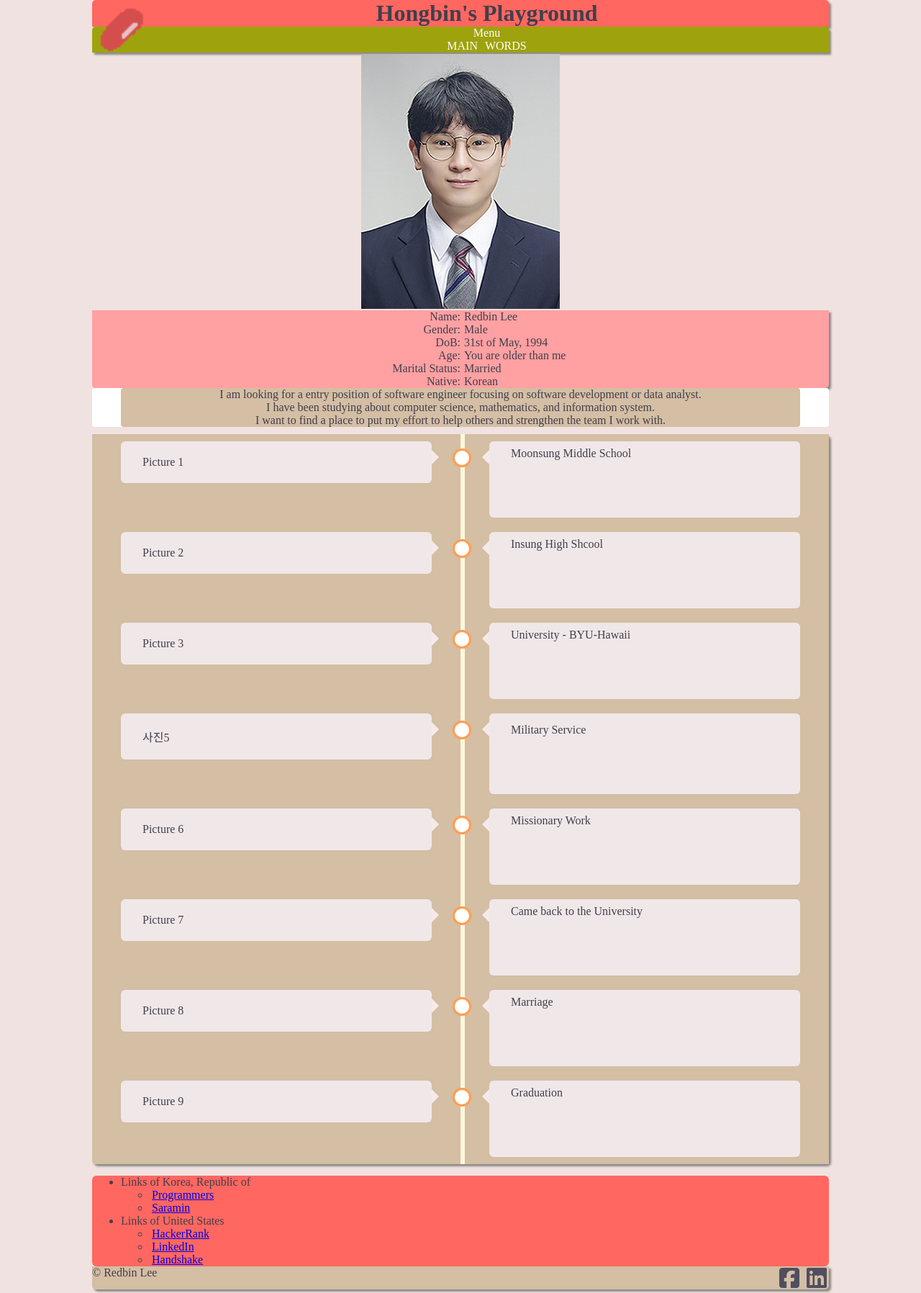
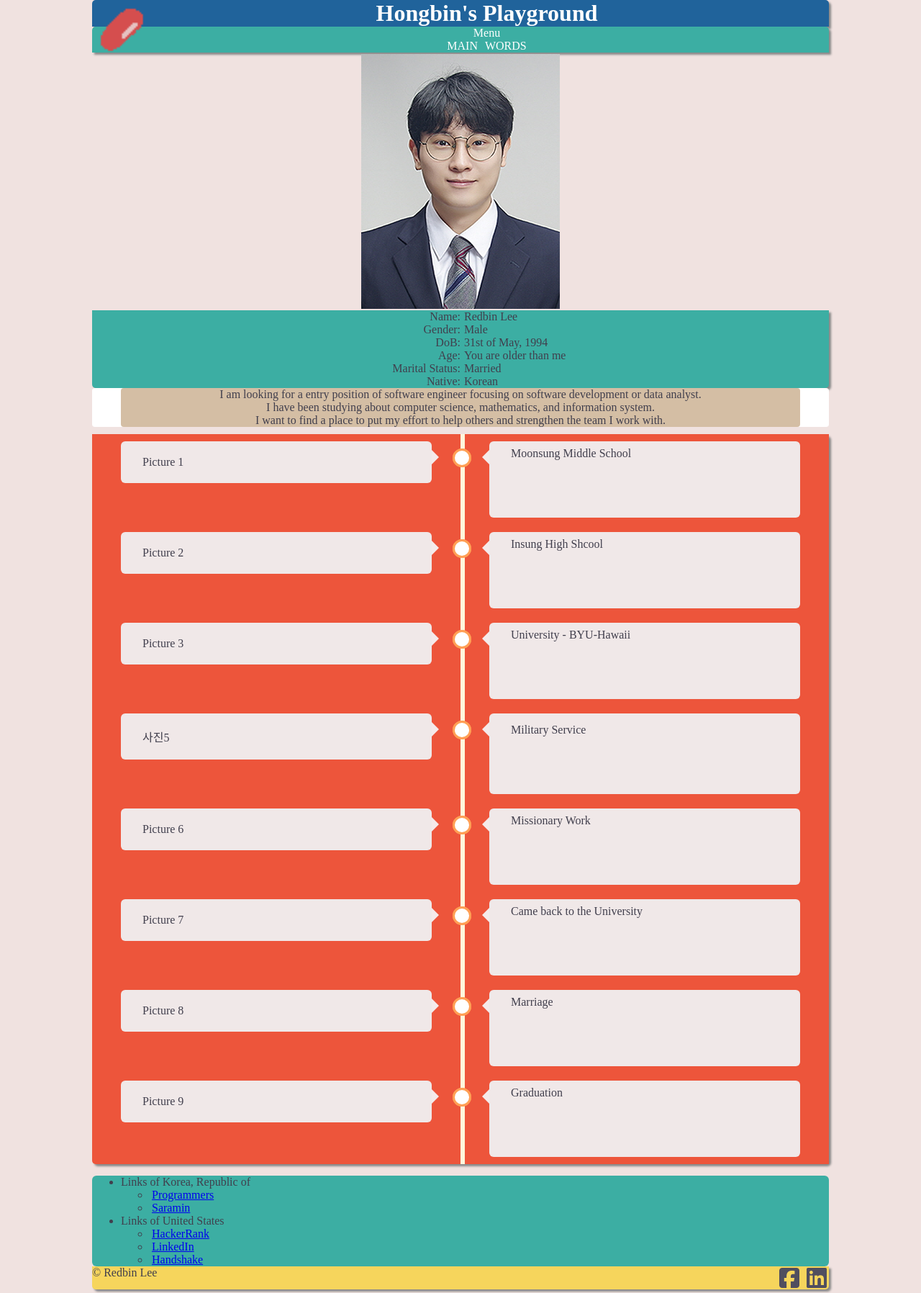
Before and after one commit to leehb0531/Web_Application, a PHP site: page /pages/index.php?birthYear=1 in a window 1280 px wide. Shown: the whole page at 72% size. Run offline with PHP 8.4, Linux system fonts and the light colour scheme; some libraries are stand-ins or nearby versions.

Commit message:
finish first submission

```diff
--- a/css/index.css
+++ b/css/index.css
@@ -12,13 +12,14 @@ body{
   margin: auto;
 }
 header {
-  background-color: #ff6760;
+  background-color: #20639b;
   text-align: center;
   border-radius: 5px 5px 0 0;
   box-shadow: 3px 3px 3px #888888;
 }
-header p {
+header h1 {
   margin: 0;
+  color: white;
 }
 h1{
   margin:0;
@@ -30,7 +31,7 @@ nav{
   color: white;
   font-size: 16px;
   text-align: center;
-  background-color: #9ea30d;
+  background-color: #3caea3;
   border-radius: 5px 5px 0 0;
   box-shadow: 3px 3px 3px #888888;
 }
@@ -63,7 +64,7 @@ main {
 }
 footer {
   display: grid;
-  background-color:#d4bea4;
+  background-color:#f6d55c;
   grid-template-columns: 50% 50%;
   text-align: right;
   border-radius: 0 0 5px 5px;
@@ -74,7 +75,7 @@ footer a:link{
   text-decoration: none;
 }
 #pInfo-Box{
-  background-color: #ffa0a2;
+  background-color: #3caea3;
   border-radius: 0 0 5px 5px;
   box-shadow: 3px 3px 3px #888888;
   text-align: center;
@@ -84,11 +85,12 @@ footer a:link{
   display: grid;
   grid-template-columns: 50% 50%;
 }
+/*
 #pInfo ul > div:nth-child(odd){
   background-color: blue;
-}
+}*/
 #lifeEvent-Box {
-  background-color: #d4bea4;
+  background-color: #ed553b;
   position: relative;
   max-width: 1200px;
   margin: 10px auto;
@@ -193,7 +195,7 @@ footer a:link{
   text-align: center;
 }
 #links{
-  background-color: #ff6760;
+  background-color: #3caea3;
   border-radius: 6px;
 }
 #links ul{
--- a/pages/index.php
+++ b/pages/index.php
@@ -6,7 +6,7 @@
     <body>
         <div id="wrapper">
             <div id="picContainer">
-                <div class="pPics"><img src="../pngfiles/redbin.png" alt="Redbin-pic" width="73" height="73"></div> <!-- 여기는 my 사진 -->
+                <div class="pPics"><img src="../pngfiles/redbin.png" alt="Redbin-pic" width="73" height="73"></div> <!-- my pics area -->
                 <header>
                     <h1>Hongbin's Playground</h1>
                 </header>
```
